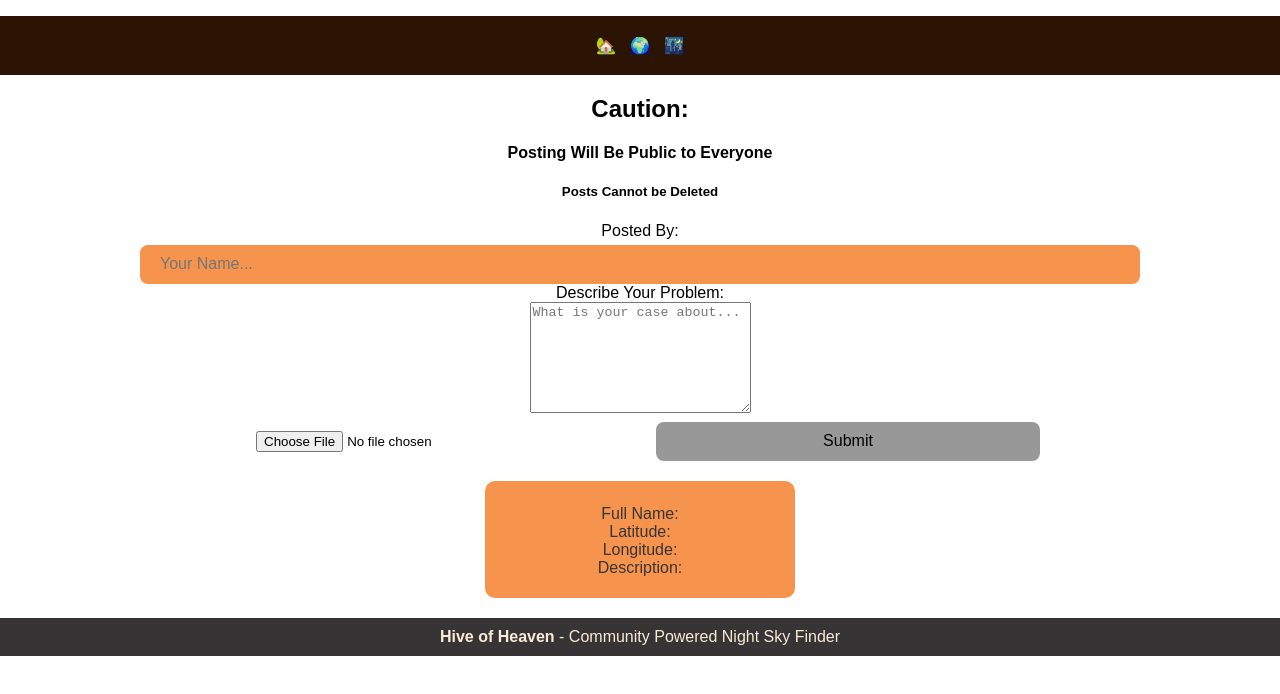
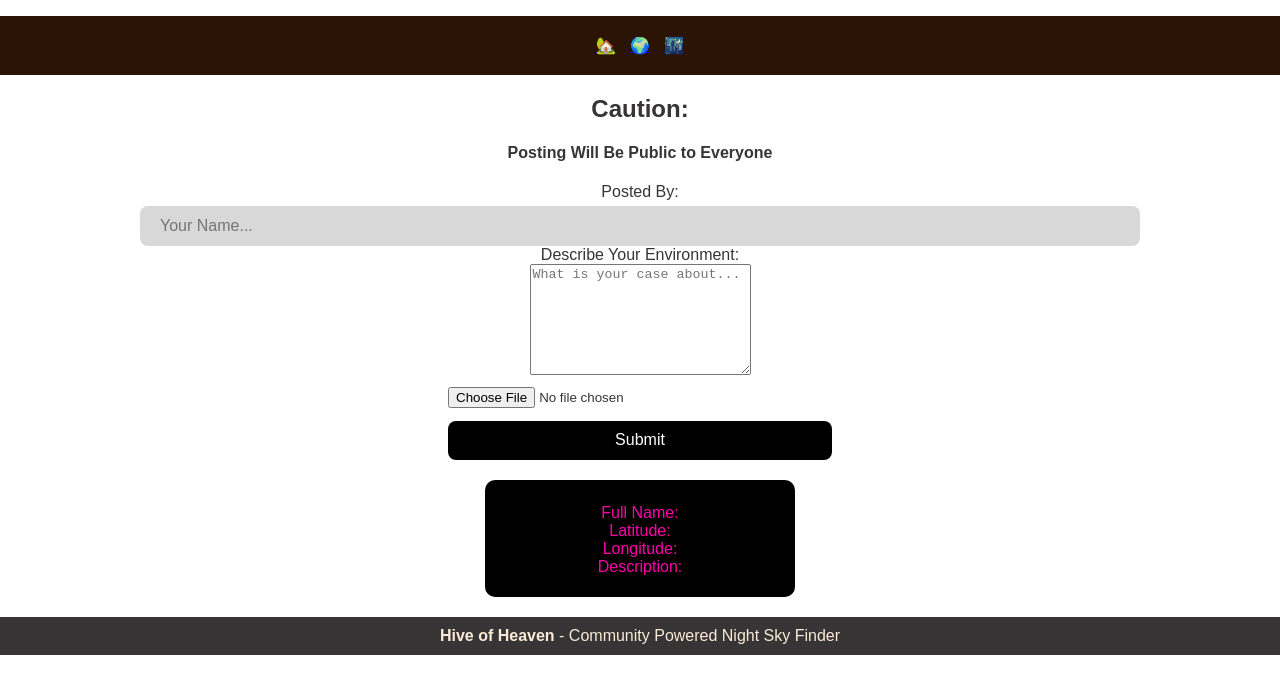
Before and after one commit to SharukhGV/emergency-response-frontend, a React (Vite) app: page /form in a window 1280 px wide. Shown: the top 694 px of the page. Built offline with nearby package versions, Linux system fonts and the light colour scheme; no server answers.

Commit message:
form under construction

```diff
--- a/src/App.css
+++ b/src/App.css
@@ -61,31 +61,31 @@ input[type=submit] {
 }
 
 input[type=submit]:hover {
-  background-color: #ffffff;
-  color:#7c031a
+  background-color: #000000;
+  color:#ffffff
 }
 
 body{
 
   background-color: #ffffff;
   margin: auto;
-  color:373436
+  color:#373436
 }
 
 .cardEmergency{
   border-radius: 10px;
-  background-color: #f6944d;
+  background-color: #000000;
   max-width: 300px;
   margin:auto;
   padding: 5px;
-  color:#373436
+  color:#ff00aa
 }
 .cardEmergency:hover{
   border-radius: 10px;
-  background-color: #f5771d;
+  background-color: #000000e0;
   max-width: 300px;
   margin:auto;
-  color:#373436;
+  color:#ff00c8;
   padding: 5px;
 }
 
@@ -111,7 +111,7 @@ body{
   }
 
   input[type=submit]:hover {
-    background-color: #f6944d;
+    background-color: #000000;
     color:#ffffff
   }
 
@@ -122,7 +122,7 @@ body{
   }
 button{
 
-background-color: #999898;
+background-color: #000000;
 color: #fbffda;
 padding-top: 5px;
 padding-bottom: 5px;
@@ -132,7 +132,7 @@ padding-bottom: 5px;
 }
 
 button:hover{
-  background-color: #f6944d;
+  background-color: #000000;
 color:#fbffda;}
 
 }
@@ -145,16 +145,17 @@ input[type=submit] {
   font-size: 1em;
   font-weight: 500;
   font-family: inherit;
-  background-color: #999898;
+  background-color: #000000;
   cursor: pointer;
   transition: border-color 0.25s;
   width: 100%;
   margin-top: 5px;
+  color:white
 }
 
 input[type=submit]:hover {
-  background-color: #f6944d;
-  color:#7c031a
+  background-color: #000000de;
+  color:#c54c62
 }
 
 body{
@@ -165,7 +166,7 @@ body{
 }
 button{
 
-background-color: #f6944d;
+background-color: #000000;
 color: #fbffda;
 padding-top: 9px;
 padding-bottom: 9px;
@@ -176,7 +177,7 @@ font-size: 17px;
 }
 
 button:hover{
-background-color: #a84600;
+background-color: #000000;
 color:#ffffff;
 font-style:oblique}
 
@@ -220,7 +221,7 @@ input[type=text] {
   font-size: 1em;
   font-weight: 500;
   font-family: inherit;
-  background-color: #f6944d;
+  background-color: #d8d8d8;
   cursor: pointer;
   transition: border-color 0.25s;
   margin-top: 5px;
@@ -240,7 +241,7 @@ input[type=text] {
 
 .box:hover input{
   width: 75%;
-  background: #3b3640;
+  background: #03911b;
   border-radius: 10px;
 }
 .box i{
--- a/src/pages/NewForm.jsx
+++ b/src/pages/NewForm.jsx
@@ -99,7 +99,6 @@ function NewForm({ emergencyType, setLongitude, setLatitude, lat, lng }) {
       <div className="edit">
         <h2>Caution:</h2>
         <h4>Posting Will Be Public to Everyone</h4>
-        <h5>Posts Cannot be Deleted</h5>
         <form onSubmit={handleSubmit}>
           {/* <input type="hidden" id="user_id" name="user_id" value={userShow2}></input> */}
           <div></div>
@@ -130,7 +129,7 @@ function NewForm({ emergencyType, setLongitude, setLatitude, lat, lng }) {
 
           <div></div>
           <div></div>
-          <label htmlFor="description">Describe Your Problem:</label>
+          <label htmlFor="description">Describe Your Environment:</label>
           <div></div>
           <textarea
             id="description"
@@ -146,6 +145,7 @@ function NewForm({ emergencyType, setLongitude, setLatitude, lat, lng }) {
             style={{ width: "30%", padding: "0.6em 1.2em" }}
             type="file" name="image"
           />
+          <div></div>
           <input
             style={{ width: "30%", padding: "0.6em 1.2em" }}
             type="submit"
```
